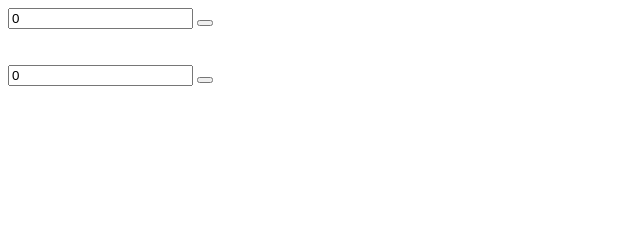
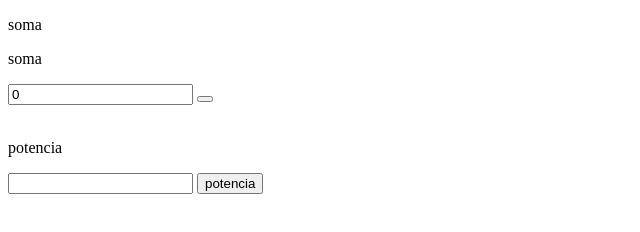
Before and after one commit to Camilascalco/jav, a plain HTML site: page index.html in a window 1280 px wide. Shown: the whole page, without its empty margins (0-640 px from the left). Drawn offline with Linux system fonts and the light colour scheme.

Commit message:
Add files via upload

```diff
--- a/index.html
+++ b/index.html
@@ -1,3 +1,4 @@
+<!DOCTYPE html>
 <html lang="en">
 <head>
     <meta charset="UTF-8">
@@ -5,13 +6,19 @@
     <title>Document</title>
 </head>
 <body>
-    <script src="script.js"></script>
-    <input type="text" value="0" id="numero">
-    <button type="button" onclick="soma_seq()"></button>
-    <br>
-    <br>
-    <br>
-    <input type="text" value="0" id="camila">
-    <button type="button" onclick="fat_seq()"></button>
+     <script src="script.js"></script>
+    <p>soma</p>
+    <p>soma</p>
+    <input id="numero" type="text" value="0" >
+    <button type="button" onclick="soma_seq()"></button><br></br>
+
+    <p></p>
+
+
+
+    <p>potencia</p>
+    <input type="text" value="" id="numero3">
+    <button type="button" onclick="potencia()">potencia</button>
+    <p id="resultado"></p>
 </body>
 </html>
--- a/script.js
+++ b/script.js
@@ -1,23 +1,25 @@
 function soma_seq(){
 
-    var n= parseInt(numero.value);
-    var soma=n;
+    alert(entrou);
+    var n = parseInt(numero.value);
+    var soma = n;
 
-    while (n>1) {
-        soma=soma+(n-1);
-        n=n-1;
+while(n > 1) {
+        soma = soma+(n-1);
+        n = n-1;
+    }
 
-    }
     alert(soma);
 }
 
-function fat_q(){
-    var n=parseInt(camila.value);
-    var fat=n;
 
+function potencia(){
+    let n=parseInt(numero3.value);
+    let pote = n;
     while(n>1){
-        fat=fat*(n-1);
-        n=n-1;
+        pote = Math.pow(2,n);
+        n = n - 1;
+        alert(pote);
+
     }
-    alert(fat)
 }
```
